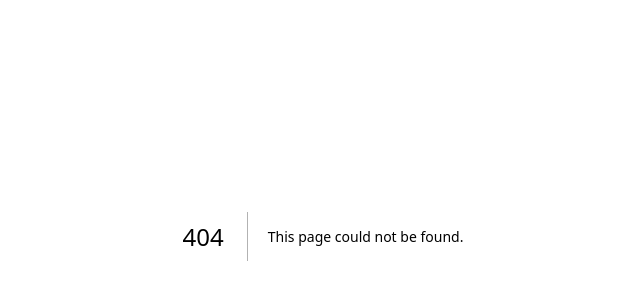
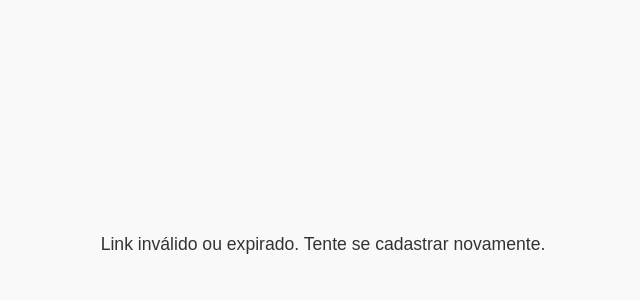
Before and after one commit to Caricaturi/tesouro-jdj, a Next.js app: page /welcome in a window 1280 px wide. Before the commit this address had no page. Shown: the part 164-464 px from the top of the page, without its empty margins (317-957 px from the left). Built offline with nearby package versions, Linux system fonts and the light colour scheme; no server answers.

Commit message:
Create welcome.js

```diff
--- /dev/null
+++ b/pages/welcome.js
@@ -0,0 +1,61 @@
+import { useEffect, useState } from 'react'
+import { useRouter } from 'next/router'
+import { supabase } from '../lib/supabase'
+
+export default function Welcome() {
+  const router = useRouter()
+  const [status, setStatus] = useState('Finalizando cadastro...')
+
+  useEffect(() => {
+    async function finish() {
+      const { data: { session } } = await supabase.auth.getSession()
+      if (!session) return setStatus('Link inválido ou expirado. Tente se cadastrar novamente.')
+
+      const raw = localStorage.getItem('register_data')
+      if (!raw) return router.push('/scan') // already registered
+
+      const { name, type, teamName } = JSON.parse(raw)
+
+      const res = await fetch('/api/register', {
+        method: 'POST',
+        headers: { 'Content-Type': 'application/json' },
+        body: JSON.stringify({
+          userId: session.user.id,
+          email: session.user.email,
+          name,
+          type,
+          teamName
+        })
+      })
+
+      localStorage.removeItem('register_data')
+
+      if (res.ok) {
+        setStatus('Cadastro concluído! Redirecionando...')
+        setTimeout(() => router.push('/scan'), 1500)
+      } else {
+        setStatus('Erro ao finalizar cadastro. Tente novamente.')
+      }
+    }
+
+    finish()
+  }, [])
+
+  return (
+    <main style={styles.container}>
+      <p style={styles.text}>{status}</p>
+    </main>
+  )
+}
+
+const styles = {
+  container: {
+    minHeight: '100vh',
+    display: 'flex',
+    alignItems: 'center',
+    justifyContent: 'center',
+    fontFamily: 'sans-serif',
+    background: '#f9f9f9'
+  },
+  text: { fontSize: '1.1rem', color: '#333' }
+}
```
